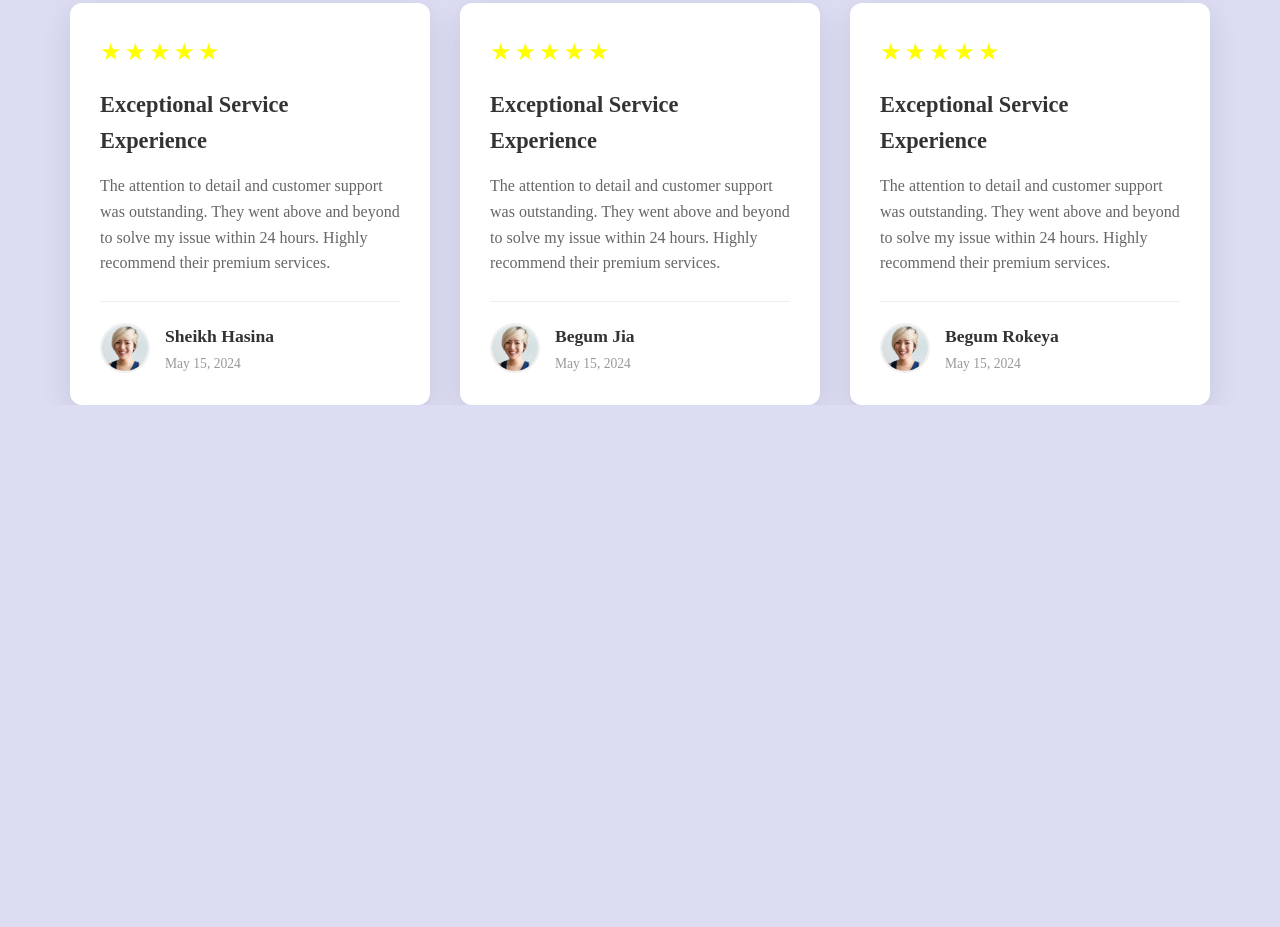
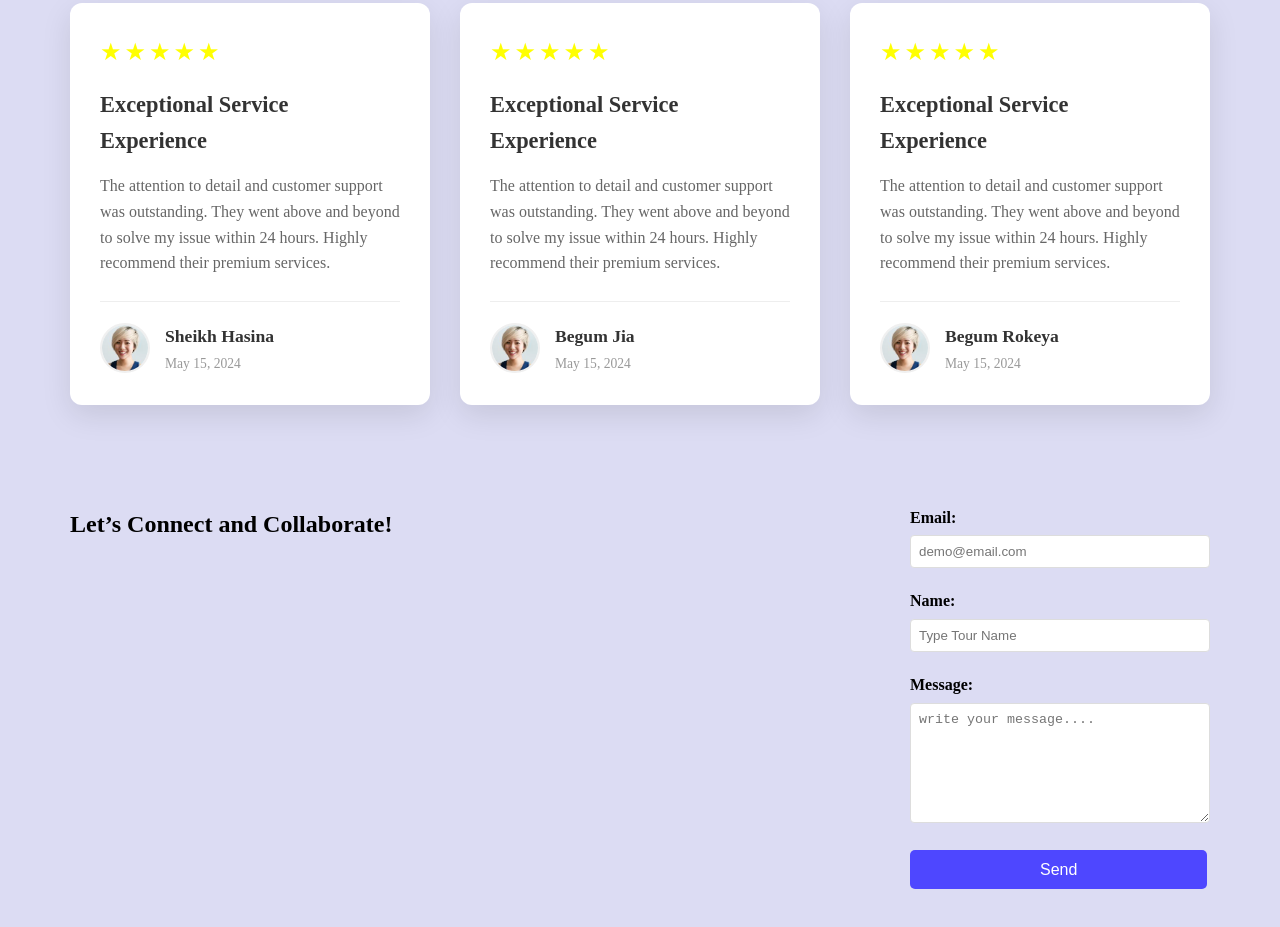
Before and after one commit to TIM-Coder07/assignment_1, a plain HTML site: page index.html in a window 1280 px wide. Shown: the part 1819-2746 px from the top of the page. Before the commit the page ends 2224 px from the top, so only its background shows below. Drawn offline with Linux system fonts and the light colour scheme.

Commit message:
contact part add

```diff
--- a/index.css
+++ b/index.css
@@ -114,14 +114,14 @@ main {
 }
 
 /* <!-- ***********************************FeedBack section************** --> */
-.feedback_titel{
+.feedback_titel {
     text-align: center;
     font-size: 40px;
     font-weight: bold;
     margin-bottom: 25px;
 }
 
-.feedback{
+.feedback {
     display: flex;
     justify-content: space-between;
     gap: 30px;
@@ -196,3 +196,65 @@ main {
     display: block;
     margin-top: 3px;
 }
+
+/* <!-- *********************CONTACT*********** --> */
+
+.contact {
+    margin: 100px 0;
+}
+
+.contact_content {
+    /* text-align: center; */
+    display: flex;
+    gap: 40px;
+    justify-content: space-between;
+}
+
+.form-group {
+    margin-bottom: 20px;
+}
+
+.label {
+    display: block;
+    font-weight: bold;
+    margin-bottom: 5px;
+}
+
+label {
+    display: block;
+    font-weight: bold;
+    margin-bottom: 5px;
+}
+
+input,
+textarea {
+    width: 300px;
+    padding: 8px;
+    border: 1px solid #ddd;
+    border-radius: 4px;
+    box-sizing: border-box;
+}
+
+textarea {
+    height: 120px;
+}
+
+.contact-btn {
+    display: inline-block;
+    background-color: #4E47FF;
+    color: white;
+    border: none;
+    border-radius: 5px;
+    padding: 10px 130px;
+    font-size: 16px;
+    line-height: 1.2;
+    cursor: pointer;
+    transition: background-color 0.3s, color 0.3s;
+    text-align: center;
+}
+
+.contact-btn:hover {
+    background-color: #8a8080;
+    color: black;
+    border-radius: 5px;
+}
--- a/index.html
+++ b/index.html
@@ -137,6 +137,29 @@
             </div>
         </section>
 
+        <!-- *********************CONTACT*********** -->
+
+        <section class="contact">
+            <div class="contact_content">
+                <h1 class="contact_titel">Let’s Connect and Collaborate!</h1>
+                <div class="contact_from">
+                    <div class="form-group">
+                        <label for="email">Email:</label>
+                        <input type="email" id="email" placeholder="demo@email.com">
+                    </div>
+                    <div class="form-group">
+                        <label for="email">Name:</label>
+                        <input type="email" id="name" placeholder="Type Tour Name">
+                    </div>
+                    <div class="form-group">
+                        <label for="message">Message:</label>
+                        <textarea id="message" placeholder="write your message...."></textarea>
+                    </div>
+                    <button class="contact-btn">Send</button>
+                </div>
+            </div>
+        </section>
+
     </main>
     <footer></footer>
 </body>
```
